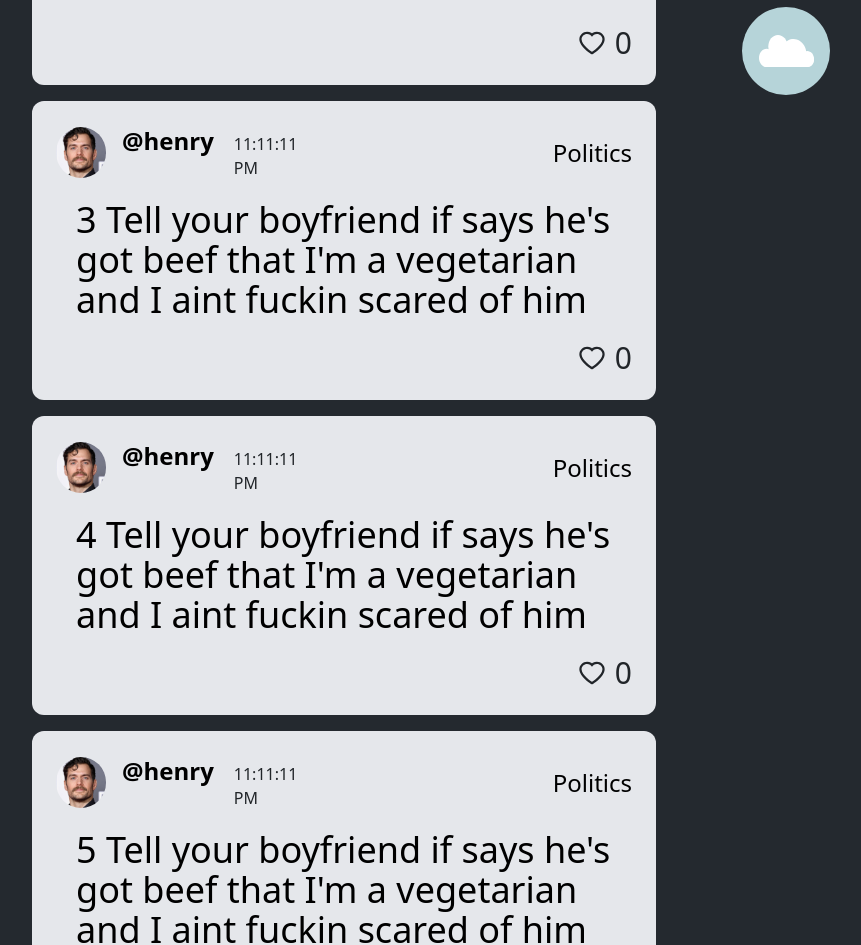
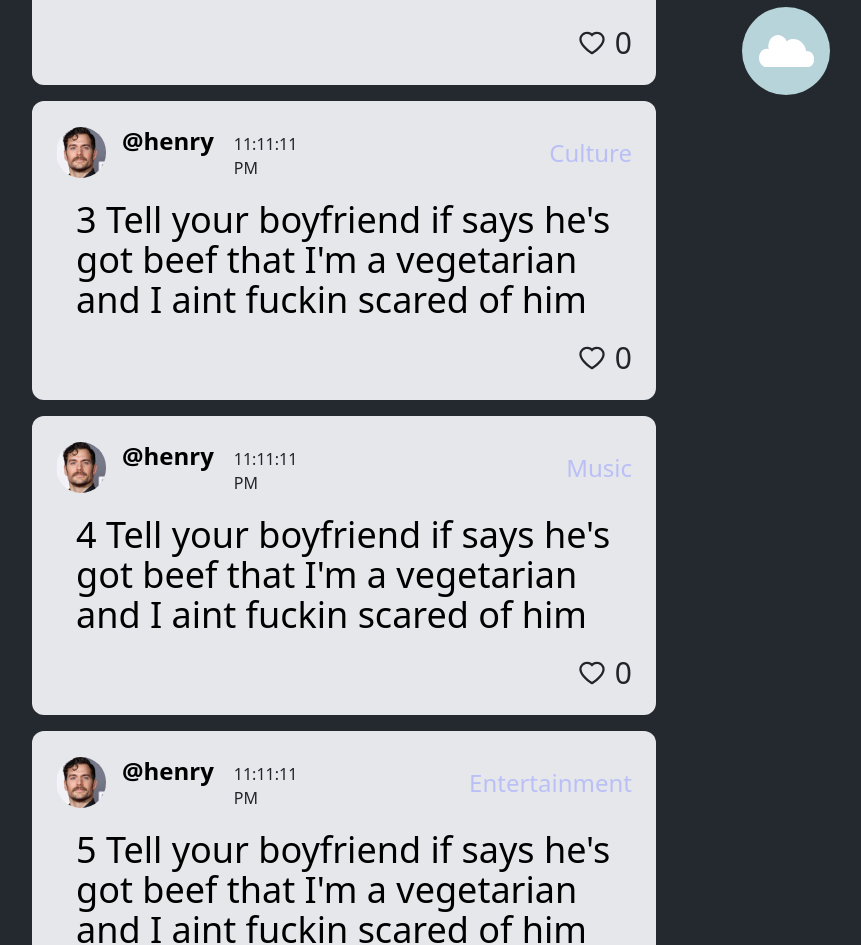
Before and after one commit to UCR-CS110-S23/project-methinks, a Next.js app: page /feed in a window 1280 px wide. Shown: the part 609-1554 px from the top of the page, without its empty margins (296-1157 px from the left). Built offline with nearby package versions, Linux system fonts and the light colour scheme.

Commit message:
tiny stuff

```diff
--- a/components/Feed/Post.jsx
+++ b/components/Feed/Post.jsx
@@ -3,7 +3,7 @@ import Image from "next/image";
 
 import { AiOutlineHeart, AiFillHeart } from "react-icons/ai";
 
-const Post = ({ pic, name, time, post }) => {
+const Post = ({ pic, name, time, post, tag }) => {
   const [toggle, setToggle] = useState(false);
 
   const [counter, setCounter] = useState(0);
@@ -25,8 +25,8 @@ const Post = ({ pic, name, time, post }) => {
               <div className="text-[##77818A]  text-base ">{time}</div>
             </div>
           </div>
-          <div className="text-black text-2xl flex justify-end items-center w-full">
-            Politics
+          <div className="text-methinks-purple text-2xl flex justify-end items-center w-full">
+            {tag}
           </div>
         </div>
 
@@ -34,7 +34,7 @@ const Post = ({ pic, name, time, post }) => {
         <div className=" flex justify-end text-3xl w-full  items-center">
           {toggle ? (
             <AiFillHeart
-              className="hover: cursor-pointer"
+              className="hover:cursor-pointer"
               onClick={() => {
                 setCounter(counter - 1);
                 setToggle(!toggle);
@@ -42,7 +42,7 @@ const Post = ({ pic, name, time, post }) => {
             />
           ) : (
             <AiOutlineHeart
-              className="hover: cursor-pointer"
+              className="hover:cursor-pointer"
               onClick={() => {
                 setCounter(counter + 1);
                 setToggle(!toggle);
--- a/components/Feed/Posts.jsx
+++ b/components/Feed/Posts.jsx
@@ -8,48 +8,56 @@ const Posts = () => {
       name: "@henry",
       time: "11:11:11 PM",
       post: "1 Tell your boyfriend if says he's got beef that I'm a vegetarian and I aint fuckin scared of him",
+      tag: "Politics",
     },
     {
       pic: "/henry2.jpg",
       name: "@henry",
       time: "11:11:11 PM",
       post: "2 Tell your boyfriend if says he's got beef that I'm a vegetarian and I aint fuckin scared of him",
+      tag: "Sports",
     },
     {
       pic: "/henry2.jpg",
       name: "@henry",
       time: "11:11:11 PM",
       post: "3 Tell your boyfriend if says he's got beef that I'm a vegetarian and I aint fuckin scared of him",
+      tag: "Culture",
     },
     {
       pic: "/henry2.jpg",
       name: "@henry",
       time: "11:11:11 PM",
       post: "4 Tell your boyfriend if says he's got beef that I'm a vegetarian and I aint fuckin scared of him",
+      tag: "Music",
     },
     {
       pic: "/henry2.jpg",
       name: "@henry",
       time: "11:11:11 PM",
       post: "5 Tell your boyfriend if says he's got beef that I'm a vegetarian and I aint fuckin scared of him",
+      tag: "Entertainment",
     },
     {
       pic: "/henry2.jpg",
       name: "@henry",
       time: "11:11:11 PM",
       post: "6 Tell your boyfriend if says he's got beef that I'm a vegetarian and I aint fuckin scared of him",
+      tag: "Entertainment",
     },
     {
       pic: "/henry2.jpg",
       name: "@henry",
       time: "11:11:11 PM",
       post: "7 Tell your boyfriend if says he's got beef that I'm a vegetarian and I aint fuckin scared of him",
+      tag: "Entertainment",
     },
     {
       pic: "/henry2.jpg",
       name: "@henry",
       time: "11:11:11 PM",
       post: "8 Tell your boyfriend if says he's got beef that I'm a vegetarian and I aint fuckin scared of him",
+      tag: "Entertainment",
     },
   ];
   return (
@@ -61,6 +69,7 @@ const Posts = () => {
           name={feed.name}
           time={feed.time}
           post={feed.post}
+          tag={feed.tag}
         />
       ))}
     </div>
```
